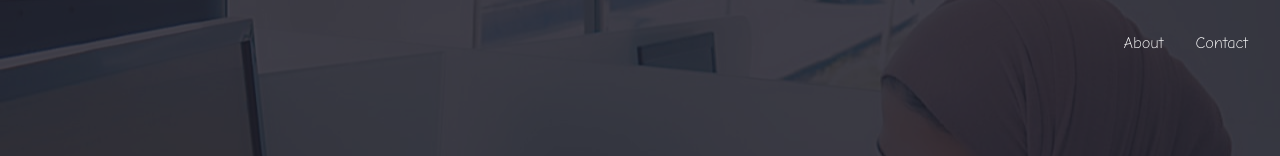
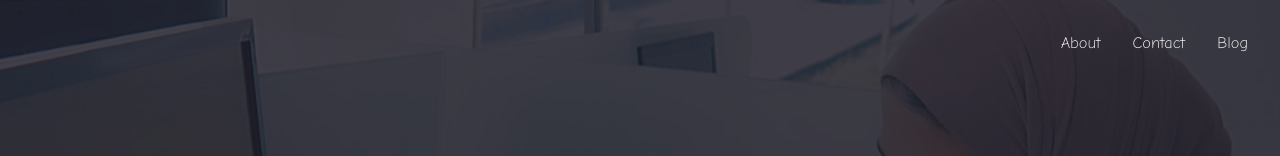
Before and after one commit to rehamwael/nextjs-blog, a Next.js app in the folder frontend/: page / in a window 1280 px wide. Shown: the top 156 px of the page. Built offline with nearby package versions, Linux system fonts and the light colour scheme.

Commit message:
Update Header.tsx

```diff
--- a/frontend/components/Header.tsx
+++ b/frontend/components/Header.tsx
@@ -10,7 +10,7 @@ const Header = () => {
             <ul className={styles.navLeft}>
                 <li><a href="#About">About</a></li>
                 <li><a href="#Contact">Contact</a></li>
-                {/* <li><Link href="/blog">Blog</Link></li> */}
+                <li><Link href="/blog">Blog</Link></li>
             </ul>
         </nav>
         {/* <ul className={styles.infoLeft}>
```
